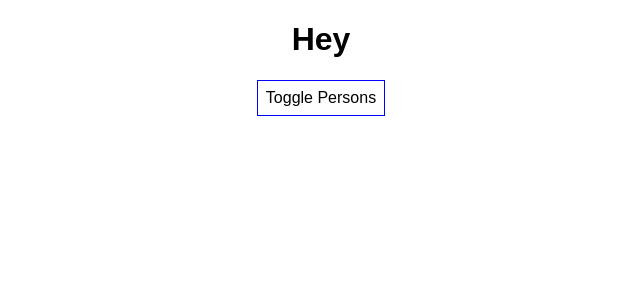
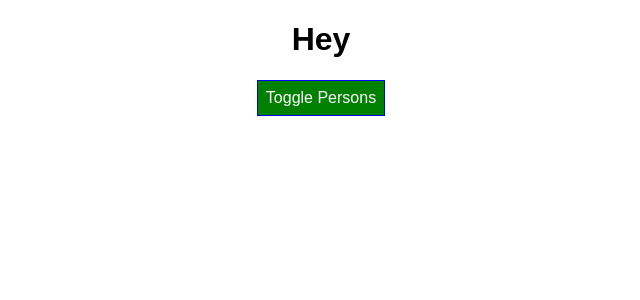
Before and after one commit to emrahyumuk/react-js-playground, a React (Create React App) app in the folder react-complete-guide/: page / in a window 1280 px wide. Shown: the top 300 px of the page, without its empty margins (319-959 px from the left). Built offline with nearby package versions, Linux system fonts and the light colour scheme.

Commit message:
react-complete-guide: css updated

```diff
--- a/react-complete-guide/src/App.css
+++ b/react-complete-guide/src/App.css
@@ -1,3 +1,11 @@
 .App {
   text-align: center;
 }
+
+.red {
+  color: red;
+}
+
+.bold {
+  font-weight: bold;
+}
--- a/react-complete-guide/src/App.js
+++ b/react-complete-guide/src/App.js
@@ -37,7 +37,8 @@
 
   render() {
     const style = {
-      backgroundColor: 'white',
+      backgroundColor: 'green',
+      color: 'white',
       font: 'inherit',
       border: '1px solid blue',
       padding: '8px',
@@ -62,11 +63,20 @@
           })}
         </div>
       );
+      style.backgroundColor = 'red';
+    }
+
+    let classes = [];
+    if (this.state.persons.length <= 0) {
+      classes.push('red');
+    }
+    if (this.state.persons.length <= 1) {
+      classes.push('bold');
     }
 
     return (
       <div className="App">
-        <h1>Hey</h1>
+        <h1 className={classes.join(' ')}>Hey</h1>
         <button style={style} onClick={this.togglePersonsHandler}>
           Toggle Persons
         </button>
--- a/react-complete-guide/src/Person/Person.css
+++ b/react-complete-guide/src/Person/Person.css
@@ -6,3 +6,9 @@
   padding: 16px;
   text-align: center;
 }
+
+/* @media (min-width: 500px) {
+  .Person {
+    width: 450px;
+  }
+} */
```
